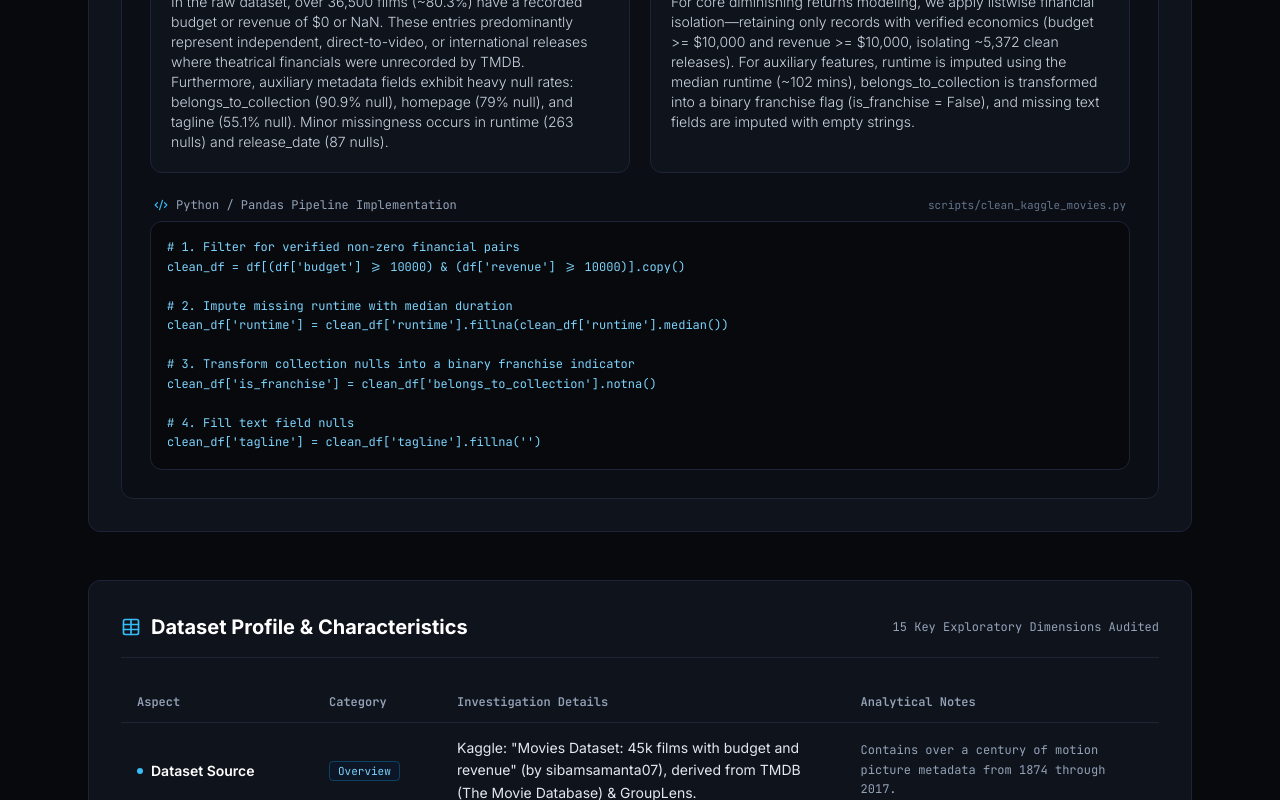
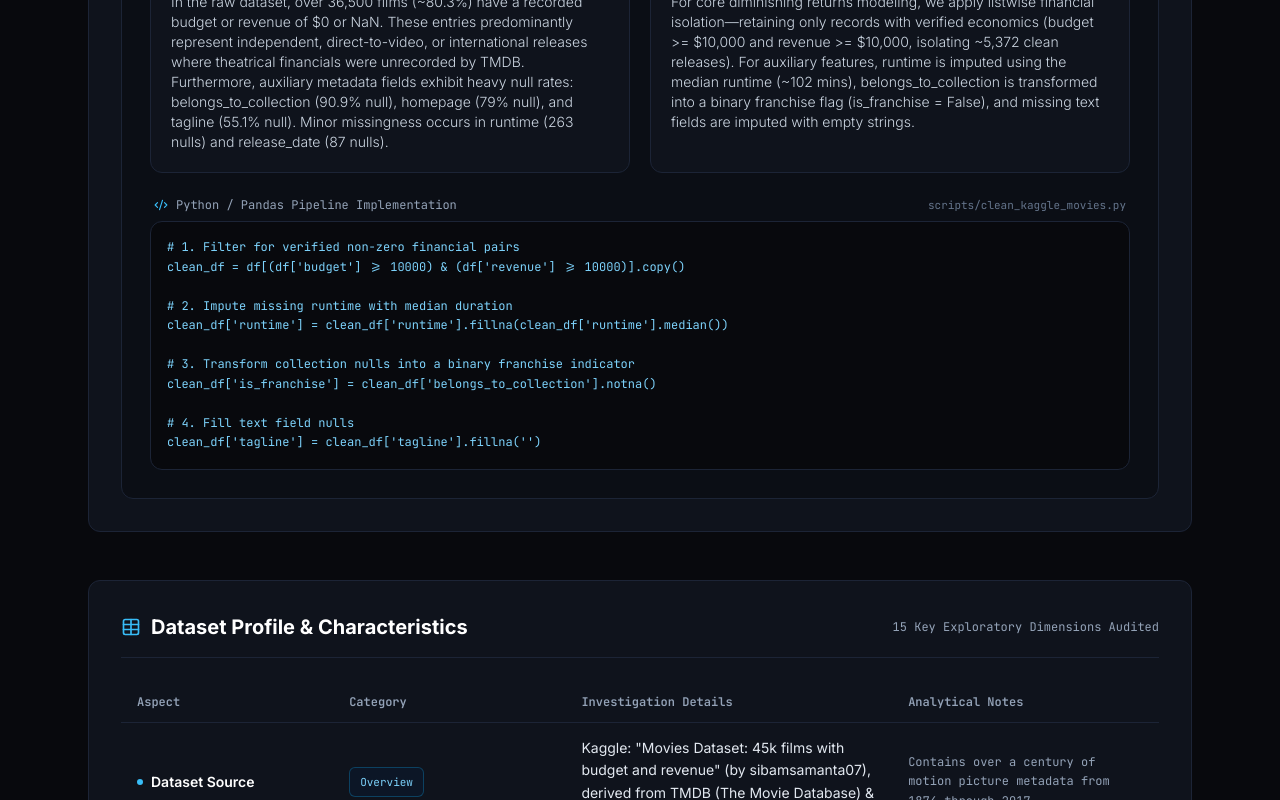
Before and after one commit to ibharrat/movie-budget-diminishing-returns, a React (Vite) app: page / in a window 1280 px wide. Both pictures are taken after a click on the button "Continue to Data Cleaning". Shown: the part 1259-2059 px from the top of the page. Built offline with nearby package versions, Linux system fonts and the light colour scheme; the HTML template or start-up script is replaced by a standard one.

Commit message:
fix: resolve category border box wrapping and cut-off in dataset profile table

```diff
--- a/src/components/DataCleaningPage.tsx
+++ b/src/components/DataCleaningPage.tsx
@@ -525,10 +525,10 @@ df['is_holiday'] = df['release_date'].dt.month.isin([11, 12])`
             <div className="flex flex-col md:flex-row md:items-center justify-between gap-4 pb-5 border-b border-[#1c2436]">
               <div>
                 <div className="flex items-center gap-2 mb-1.5">
-                  <span className="px-2 py-0.5 rounded text-[10px] font-mono font-bold uppercase bg-[#0c1626] text-sky-300 border border-sky-500/30">
+                  <span className="inline-flex items-center whitespace-nowrap px-2 py-0.5 rounded text-[10px] font-mono font-bold uppercase bg-[#0c1626] text-sky-300 border border-sky-500/30">
                     Dimension {activePillar.number}
                   </span>
-                  <span className="px-2 py-0.5 rounded text-[10px] font-mono uppercase bg-[#141b29] text-slate-300 border border-[#1c2436]">
+                  <span className="inline-flex items-center whitespace-nowrap px-2 py-0.5 rounded text-[10px] font-mono uppercase bg-[#141b29] text-slate-300 border border-[#1c2436]">
                     {activePillar.category}
                   </span>
                 </div>
@@ -630,23 +630,23 @@ df['is_holiday'] = df['release_date'].dt.month.isin([11, 12])`
           <table className="w-full text-left text-xs sm:text-sm">
             <thead>
               <tr className="border-b border-[#1c2436] text-slate-400 font-mono text-xs">
-                <th className="py-3 px-4 w-48">Aspect</th>
-                <th className="py-3 px-4 w-32 hidden sm:table-cell">Category</th>
-                <th className="py-3 px-4">Investigation Details</th>
-                <th className="py-3 px-4 hidden lg:table-cell">Analytical Notes</th>
+                <th className="py-3 px-4 w-48 whitespace-nowrap">Aspect</th>
+                <th className="py-3 px-4 hidden sm:table-cell whitespace-nowrap">Category</th>
+                <th className="py-3 px-4 min-w-[280px]">Investigation Details</th>
+                <th className="py-3 px-4 hidden lg:table-cell min-w-[240px]">Analytical Notes</th>
               </tr>
             </thead>
             <tbody className="divide-y divide-[#1c2436]">
               {datasetAspects.map((item, idx) => (
                 <tr key={idx} className="hover:bg-[#121722] transition-colors">
-                  <td className="py-3.5 px-4 font-semibold text-white">
+                  <td className="py-3.5 px-4 font-semibold text-white whitespace-nowrap">
                     <div className="flex items-center gap-2">
                       <span className="w-1.5 h-1.5 rounded-full bg-sky-400 shrink-0"></span>
                       <span>{item.aspect}</span>
                     </div>
                   </td>
-                  <td className="py-3.5 px-4 hidden sm:table-cell">
-                    <span className="px-2 py-0.5 rounded text-[11px] font-mono bg-[#0c1626] border border-sky-500/30 text-sky-300">
+                  <td className="py-3.5 px-4 hidden sm:table-cell whitespace-nowrap">
+                    <span className="inline-flex items-center whitespace-nowrap px-2.5 py-1 rounded-md text-[11px] font-mono bg-[#0c1626] border border-sky-500/30 text-sky-300">
                       {item.category}
                     </span>
                   </td>
@@ -734,7 +734,7 @@ df['is_holiday'] = df['release_date'].dt.month.isin([11, 12])`
                     {col.type}
                   </td>
                   <td className="py-3 px-3">
-                    <span className="px-2 py-0.5 rounded text-[10px] font-semibold uppercase bg-[#0c1626] text-sky-300 border border-sky-500/30">
+                    <span className="inline-flex items-center whitespace-nowrap px-2 py-0.5 rounded text-[10px] font-semibold uppercase bg-[#0c1626] text-sky-300 border border-sky-500/30">
                       {col.variableClass}
                     </span>
                   </td>
```
